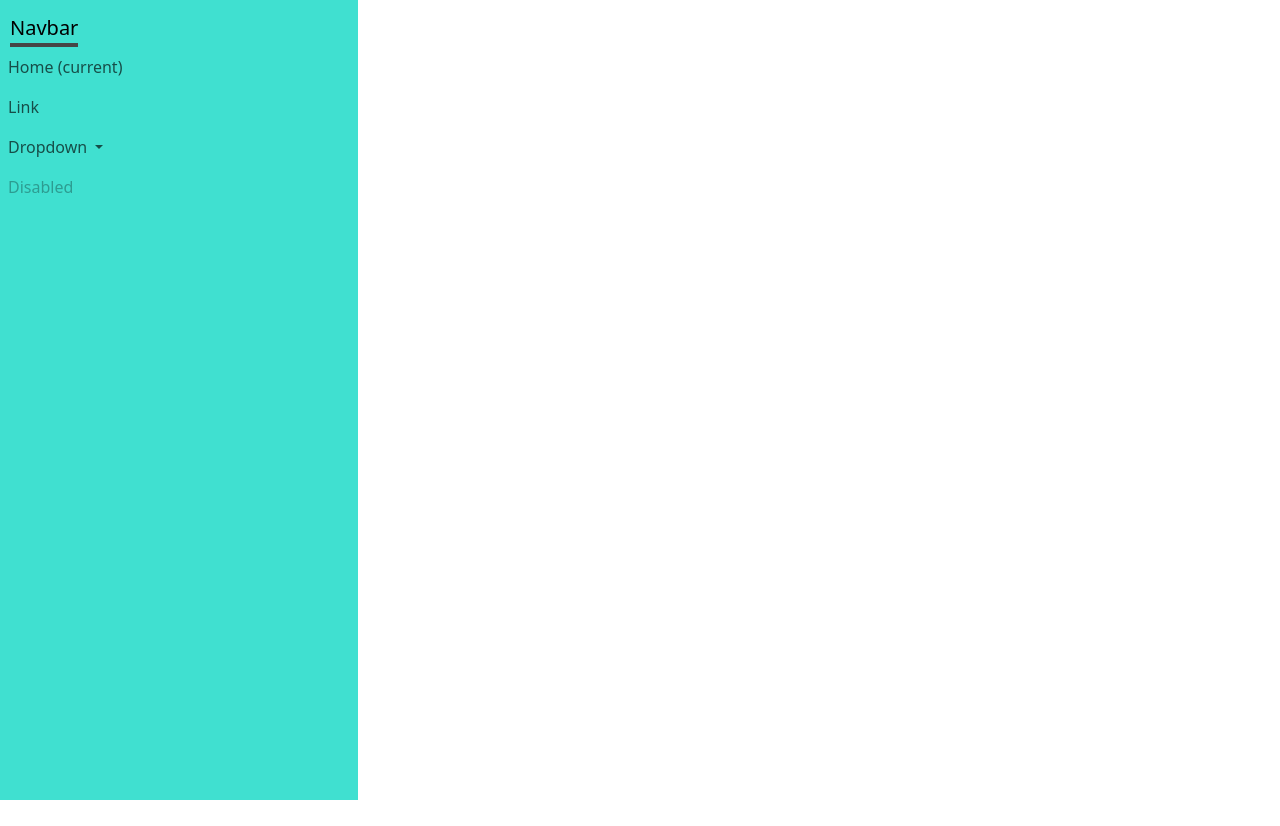
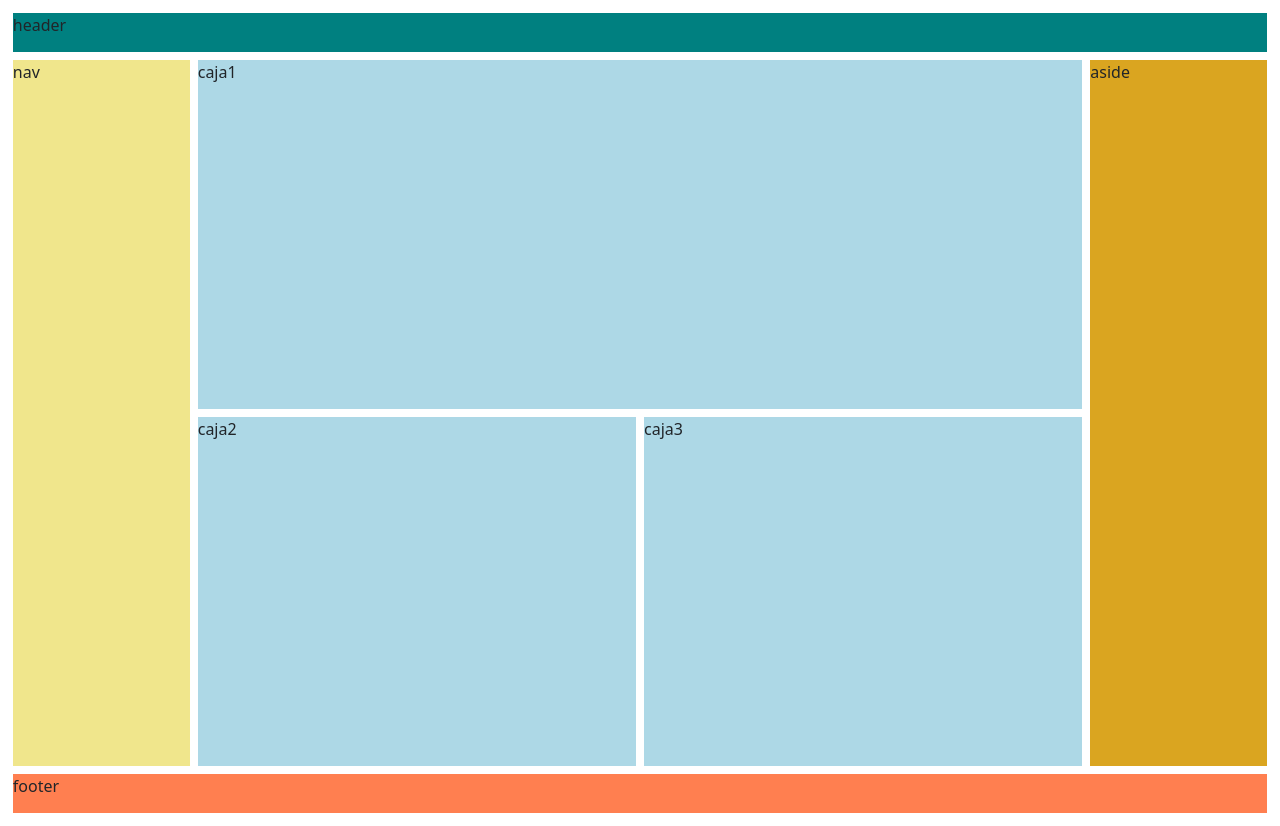
Before and after one commit to lFELP64l/WebProject, a plain HTML site: page proyectoweb/index.html in a window 1280 px wide. Before the commit the page ends 800 px from the top, so only its background shows below. Drawn offline with nearby package versions, Linux system fonts and the light colour scheme.

Commit message:
Add files via upload

```diff
--- a/proyectoweb/css/estilos.css
+++ b/proyectoweb/css/estilos.css
@@ -1,22 +1,91 @@
-@media (min-width: 994px) {
-    .navbar,
-    .navbar-collapse {
-      flex-direction: column;
+.header {
+  background-color: teal;
+  grid-area: header;
 }
-    .navbar-expand-lg .navbar-nav {
-      flex-direction: column;
+
+.nav {
+  background-color: khaki;
+  grid-area: nav;
 }
-    .navbar {
-      width: 28%;
+
+.principal {
+  grid-area: principal;
+  display: grid;
+  grid-gap: 0.5em;
+  grid-template-columns: 1fr 1fr;
+  grid-template-rows: 1fr 1fr;
+  grid-template-areas:
+  "caja1 caja1"
+  "caja2 caja3"
+}
+
+.aside {
+  background-color: goldenrod;
+  grid-area: aside;
+}
+
+.footer {
+  background-color: coral;
+  grid-area: footer;
+}
+
+.grid {
   height: 100vh;
-      align-items: flex-start;
+  margin: 1%;
+  display: grid;
+  grid-gap: 0.5em;
+  grid-template-columns: 1fr 5fr 1fr;
+  grid-template-rows: 1fr 18fr 1fr;
+  grid-template-areas:
+  "header header header"
+  "nav principal aside"
+  "footer footer footer"
 }
-    .navbar-brand {
-      margin-left: 0.5em;
-      padding-bottom: 0;
-      border-bottom: 4px solid #464646;
+
+@media screen and (max-width: 768px) {
+  .grid {
+    height: 100vh;
+    margin: 1%;
+    display: grid;
+    grid-gap: 0.5em;
+    grid-template-columns: 1fr;
+    grid-template-rows: repeat(4,auto);
+    grid-template-areas:
+    "header "
+    "principal"
+    "aside"
+    "footer"
   }
-    form input {
-      margin-bottom: 0.7em;
+
+  .nav {
+    display: none;
+
+  }
+
+  .principal {
+    grid-area: principal;
+    display: grid;
+    grid-gap: 0.5em;
+    grid-template-columns: 1fr;
+    grid-template-rows: 1fr 1fr 1fr;
+    grid-template-areas:
+    "caja1"
+    "caja2"
+    "caja3"
   }
 }
+
+.caja1 {
+  background-color: lightblue;
+  grid-area: caja1;
+}
+
+.caja2 {
+  background-color: lightblue;
+  grid-area: caja2;
+}
+
+.caja3 {
+  background-color: lightblue;
+  grid-area: caja3;
+}
--- a/proyectoweb/index.html
+++ b/proyectoweb/index.html
@@ -1,49 +1,31 @@
-<!DOCTYPE html>
+<!doctype html>
 <html lang="en">
+
 <head>
-    <meta charset="UTF-8">
-    <meta name="viewport" content="width=device-width, initial-scale=1.0">
-    <title>WebProject</title>
-    <link href="https://cdn.jsdelivr.net/npm/bootstrap@5.3.3/dist/css/bootstrap.min.css" rel="stylesheet" integrity="sha384-QWTKZyjpPEjISv5WaRU9OFeRpok6YctnYmDr5pNlyT2bRjXh0JMhjY6hW+ALEwIH" crossorigin="anonymous">
+    <meta charset="utf-8">
+    <meta name="viewport" content="width=device-width, initial-scale=1">
+    <title>NoticiasBuenaInfo</title>
+    <link href="https://cdn.jsdelivr.net/npm/bootstrap@5.3.3/dist/css/bootstrap.min.css" rel="stylesheet"
+        integrity="sha384-QWTKZyjpPEjISv5WaRU9OFeRpok6YctnYmDr5pNlyT2bRjXh0JMhjY6hW+ALEwIH" crossorigin="anonymous">
     <link rel="stylesheet" href="css/estilos.css">
 </head>
+
 <body>
-    <nav class="navbar navbar-expand-lg navbar-light bs-side-navbar" style="background-color:turquoise;">
-        <a class="navbar-brand" href="#">Navbar</a>
-        <button class="navbar-toggler" type="button" data-toggle="collapse" data-target="#navbarSupportedContent"
-            aria-controls="navbarSupportedContent" aria-expanded="false" aria-label="Toggle navigation">
-            <span class="navbar-toggler-icon"></span>
-        </button>
+    <div class="grid">
+        <div class="header">header</div>
+        <div class="nav">nav</div>
+        <div class="principal">
+            <div class="caja1">caja1</div>
+            <div class="caja2">caja2</div>
+            <div class="caja3">caja3</div>
+        </div>
+        <div class="aside">aside</div>
+        <div class="footer">footer</div>
+    </div>
 
-        <div class="collapse navbar-collapse" id="navbarSupportedContent">
-            <ul class="navbar-nav mr-auto">
-                <li class="nav-item active">
-                    <a class="nav-link" href="#">Home <span class="sr-only">(current)</span></a>
-                </li>
-                <li class="nav-item">
-                    <a class="nav-link" href="#">Link</a>
-                </li>
-                <li class="nav-item dropdown">
-                    <a class="nav-link dropdown-toggle" href="#" id="navbarDropdown" role="button" data-toggle="dropdown"
-                        aria-haspopup="true" aria-expanded="false">
-                        Dropdown
-                    </a>
-                    <div class="dropdown-menu" aria-labelledby="navbarDropdown">
-                        <a class="dropdown-item" href="#">Action</a>
-                        <a class="dropdown-item" href="#">Another action</a>
-                        <div class="dropdown-divider"></div>
-                        <a class="dropdown-item" href="#">Something else here</a>
-                    </div>
-                </li>
-                <li class="nav-item">
-                    <a class="nav-link disabled" href="#" tabindex="-1" aria-disabled="true">Disabled</a>
-                </li>
-            </ul>
+    <script src="https://cdn.jsdelivr.net/npm/bootstrap@5.3.3/dist/js/bootstrap.bundle.min.js"
+        integrity="sha384-YvpcrYf0tY3lHB60NNkmXc5s9fDVZLESaAA55NDzOxhy9GkcIdslK1eN7N6jIeHz"
+        crossorigin="anonymous"></script>
+</body>
 
-        </div>
-    </nav>
-
-
-    <script src="https://cdn.jsdelivr.net/npm/bootstrap@5.3.3/dist/js/bootstrap.bundle.min.js" integrity="sha384-YvpcrYf0tY3lHB60NNkmXc5s9fDVZLESaAA55NDzOxhy9GkcIdslK1eN7N6jIeHz" crossorigin="anonymous"></script>
-</body>
 </html>
```
Also changed, not shown: proyectoweb/img/chocado.jpg (added), proyectoweb/img/conciertos.jpg (added), proyectoweb/img/guerra.jpg (added). Lines whose indentation alone changed are shown as unchanged.
